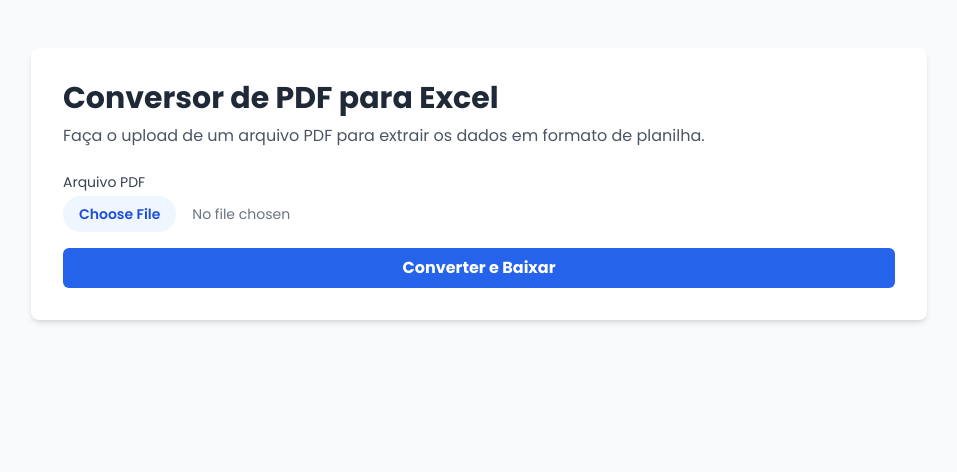
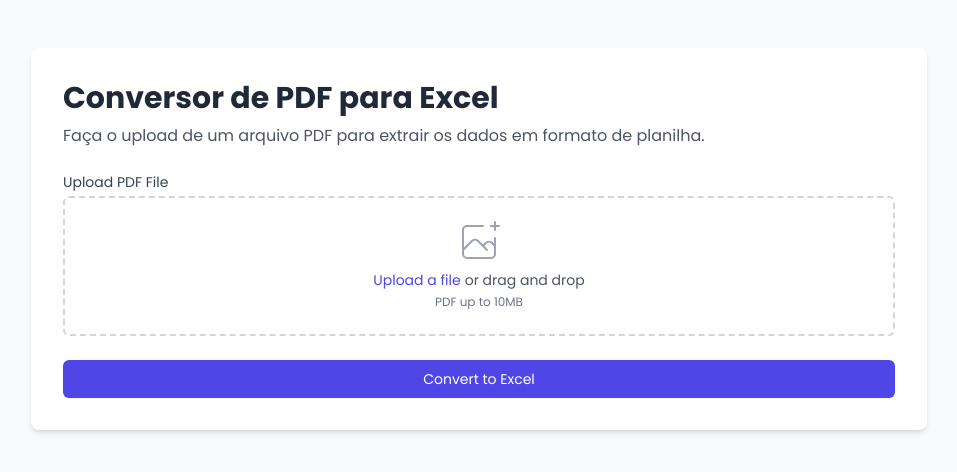
Before and after one commit to thiagogja27/conversorPDFtoExcel, a Next.js app: page / in a window 1280 px wide. Shown: the top 472 px of the page, without its empty margins (161-1118 px from the left). Built offline with nearby package versions, Linux system fonts and the light colour scheme.

Commit message:
Initial commit

```diff
--- a/app/components/FileUpload.tsx
+++ b/app/components/FileUpload.tsx
@@ -1,20 +1,13 @@
 'use client';
 
-import { useFormState } from 'react-dom';
-import { convertPdf } from '../actions';
-import type { FormState } from '../types';
 import { SubmitButton } from './SubmitButton';
 
-const initialState: FormState = {
-  message: '',
-  downloadLink: '',
-};
+interface FileUploadProps {
+  formAction: (payload: FormData) => void;
+}
 
-export function FileUpload() {
-  const [state, formAction] = useFormState<FormState, FormData>(convertPdf, initialState);
-
+export function FileUpload({ formAction }: FileUploadProps) {
   return (
-    <div className="w-full max-w-2xl p-6 bg-white rounded-lg shadow-md">
     <form action={formAction} className="space-y-6">
       <div>
         <label htmlFor="file-upload" className="block text-sm font-medium text-gray-700">
@@ -42,7 +35,7 @@
                 className="relative cursor-pointer bg-white rounded-md font-medium text-indigo-600 hover:text-indigo-500 focus-within:outline-none focus-within:ring-2 focus-within:ring-offset-2 focus-within:ring-indigo-500"
               >
                 <span>Upload a file</span>
-                  <input id="file-upload" name="pdfFile" type="file" className="sr-only" accept=".pdf" />
+                <input id="file-upload" name="pdf" type="file" className="sr-only" accept=".pdf" required />
               </label>
               <p className="pl-1">or drag and drop</p>
             </div>
@@ -54,22 +47,5 @@
         <SubmitButton />
       </div>
     </form>
-      {state.message && (
-        <div className="mt-4 text-center">
-          <p className={`text-sm font-medium ${state.downloadLink ? 'text-green-600' : 'text-red-600'}`}>
-            {state.message}
-          </p>
-          {state.downloadLink && (
-            <a
-              href={state.downloadLink}
-              download="converted.xlsx"
-              className="mt-2 inline-block text-indigo-600 hover:text-indigo-900"
-            >
-              Download Excel File
-            </a>
-          )}
-        </div>
-      )}
-    </div>
   );
 }
--- a/app/page.tsx
+++ b/app/page.tsx
@@ -4,6 +4,7 @@
 import { useEffect, useRef, useState } from 'react';
 import { convertPdf } from './actions';
 import type { FormState } from './types';
+import { FileUpload } from './components/FileUpload';
 
 // Função para baixar o arquivo a partir dos dados base64
 function downloadBase64File(base64Data: string, fileName: string) {
@@ -23,19 +24,14 @@
   };
   const [formState, formAction] = useFormState(convertPdf, initialState);
   const [tableData, setTableData] = useState<(string[])[] | null>(null);
-  const formRef = useRef<HTMLFormElement>(null);
 
   useEffect(() => {
     if (formState.fileData && formState.fileName) {
       downloadBase64File(formState.fileData, formState.fileName);
-      // Limpa o formulário após o sucesso
-      formRef.current?.reset();
     }
-    // Atualiza os dados da tabela independentemente do download
     if (formState.tableData) {
       setTableData(formState.tableData);
     } else {
-      // Limpa a tabela se não houver dados (ex: erro ou novo upload)
       setTableData(null);
     }
   }, [formState]);
@@ -49,25 +45,7 @@
         <h1 className="text-3xl font-bold text-gray-800 mb-2">Conversor de PDF para Excel</h1>
         <p className="text-gray-600 mb-6">Faça o upload de um arquivo PDF para extrair os dados em formato de planilha.</p>
 
-        <form ref={formRef} action={formAction} className="space-y-4">
-          <div>
-            <label htmlFor="pdf" className="block text-sm font-medium text-gray-700 mb-1">Arquivo PDF</label>
-            <input
-              type="file"
-              name="pdf"
-              id="pdf"
-              accept=".pdf"
-              required
-              className="block w-full text-sm text-gray-500 file:mr-4 file:py-2 file:px-4 file:rounded-full file:border-0 file:text-sm file:font-semibold file:bg-blue-50 file:text-blue-700 hover:file:bg-blue-100"
-            />
-          </div>
-          <button
-            type="submit"
-            className="w-full bg-blue-600 text-white font-bold py-2 px-4 rounded-md hover:bg-blue-700 focus:outline-none focus:ring-2 focus:ring-blue-500 focus:ring-opacity-50 transition-colors"
-          >
-            Converter e Baixar
-          </button>
-        </form>
+        <FileUpload formAction={formAction} />
 
         {formState.message && (
           <p className={`mt-4 text-sm ${formState.fileData ? 'text-green-600' : 'text-red-600'}`}>
```
Lines whose indentation alone changed are shown as unchanged.
